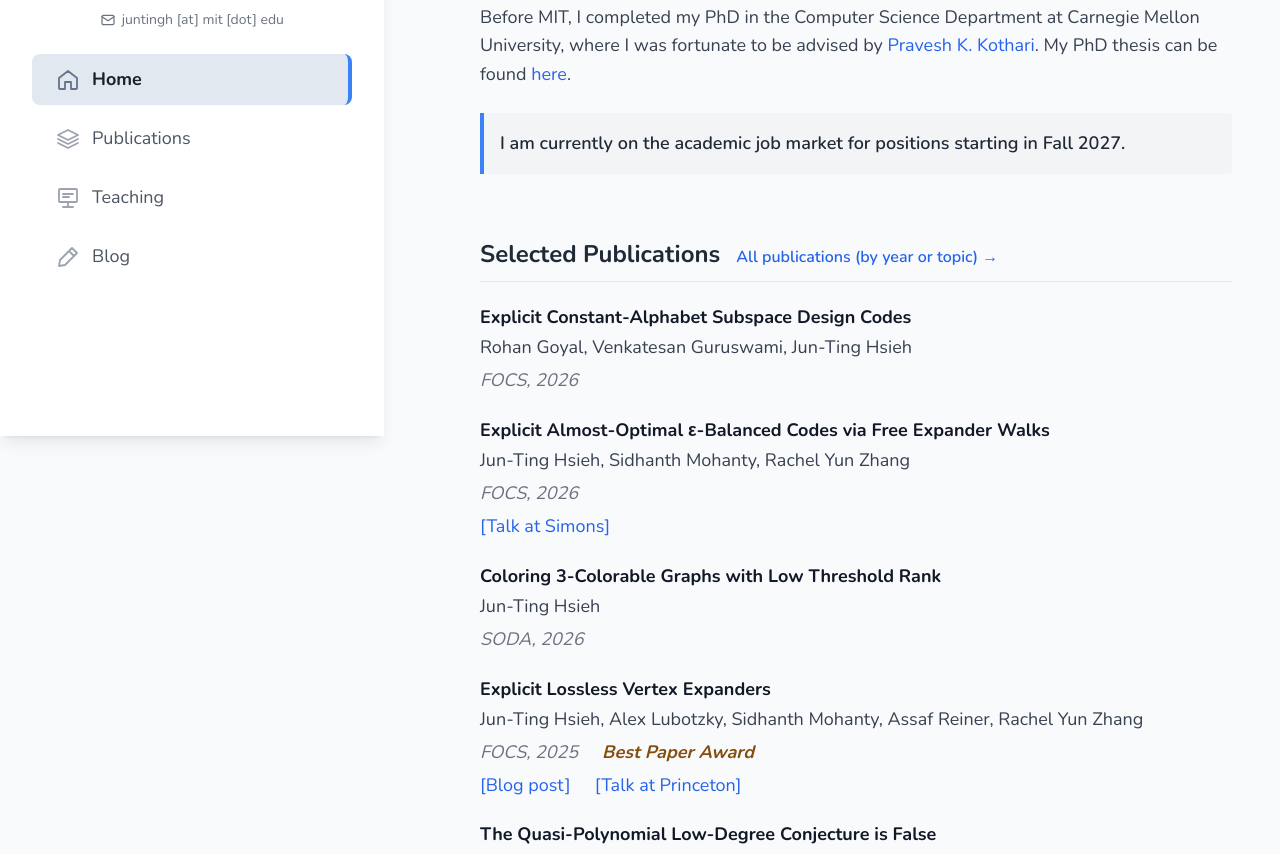
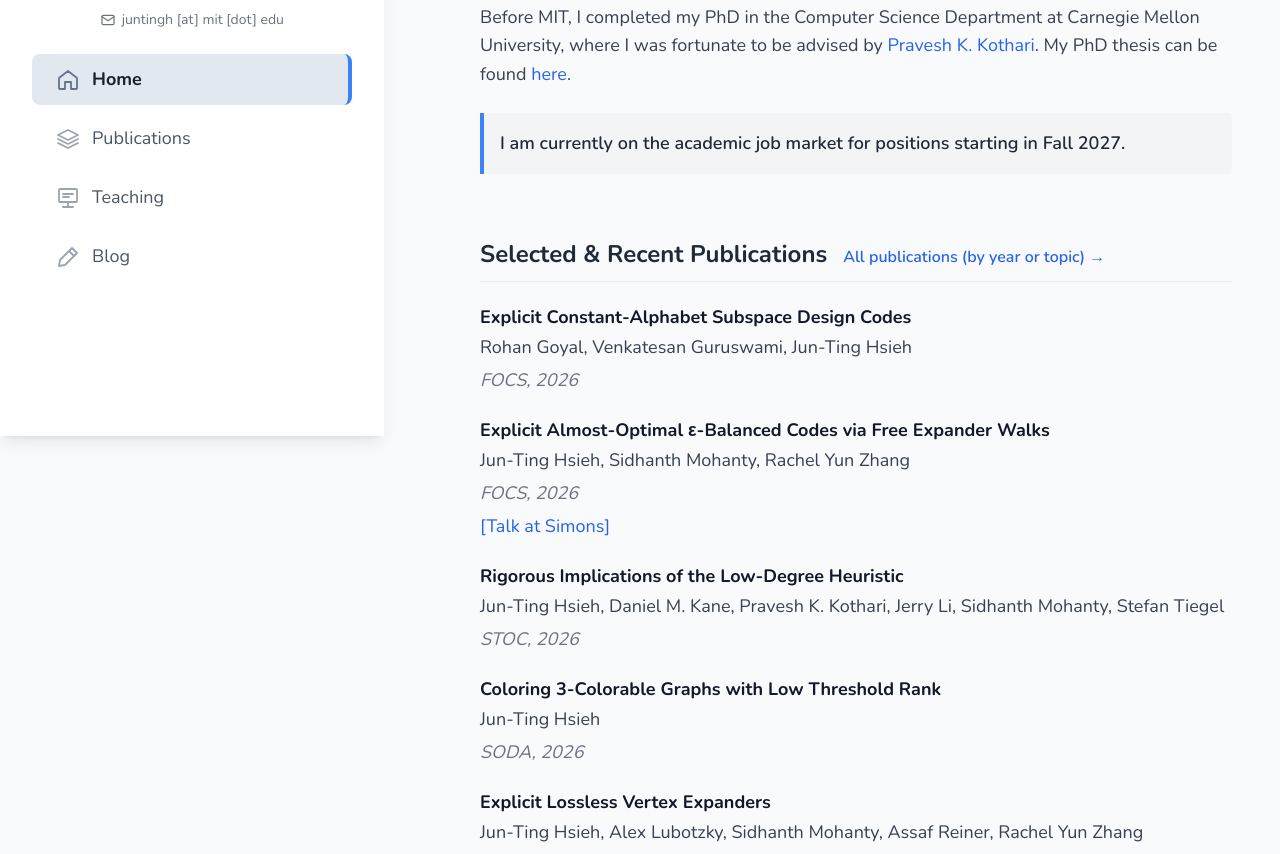
Before and after one commit to jthsieh/jthsieh.github.io, a plain HTML site: page index.html in a window 1280 px wide. Shown: the part 364-1218 px from the top of the page. Drawn offline with nearby package versions, Linux system fonts and the light colour scheme.

Commit message:
Updated selected publications.

```diff
--- a/data.js
+++ b/data.js
@@ -86,7 +86,7 @@ const recentPublications = [
     {
         title: "Rigorous Implications of the Low-Degree Heuristic",
         year: 2026,
-        selected: false,
+        selected: true,
         categories: ["average-case-complexity"],
         url: "https://arxiv.org/abs/2601.05850",
         authors: ["Jun-Ting Hsieh", people.DanielMKane, people.PraveshKKothari, people.JerryLi, people.SidhanthMohanty, people.StefanTiegel],
--- a/index.html
+++ b/index.html
@@ -117,7 +117,7 @@
 
             <section id="selected-publications" class="page-section" aria-labelledby="selected-publications-heading">
                 <div id="selected-publications-heading" class="section-heading" style="display: flex; align-items: baseline; flex-wrap: wrap; gap: 0.5rem 1rem;">
-                    <h2 id="selected-publications-heading" style="font: inherit;">Selected Publications</h2>
+                    <h2 id="selected-publications-heading" style="font: inherit;">Selected & Recent Publications</h2>
                     <a class="text-primary" href="publications.html" style="font-size: 1rem; font-weight: 600; white-space: nowrap;">All publications (by year or topic) &rarr;</a>
                 </div>
                 <div id="selected-pub-list" class="publication-list">
```
